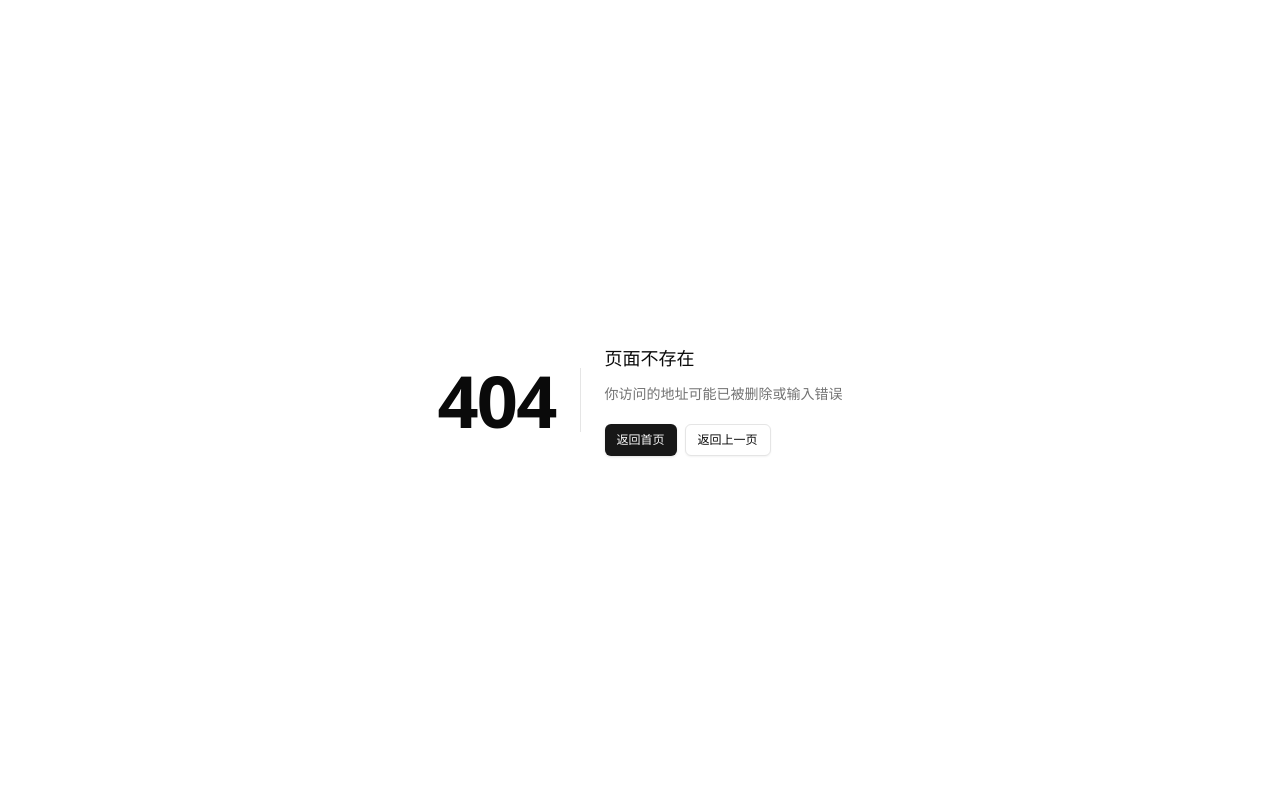
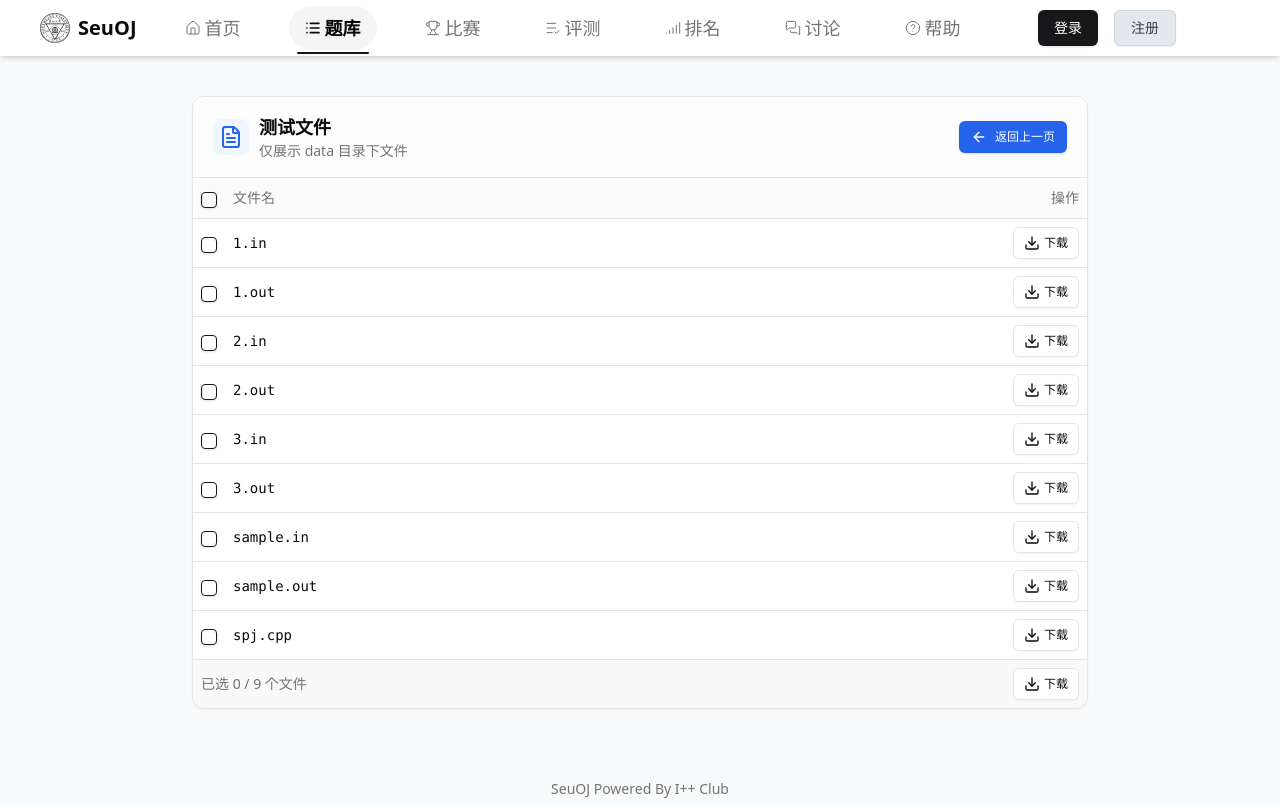
Before and after one commit to SEUAIG/seuoj-frontend, a React (Vite) app: page /problemsLibrary/1/testfile in a window 1280 px wide. Before the commit this address had no page. Built offline with nearby package versions, Linux system fonts and the light colour scheme; no server answers.

Commit message:
测试文件下载（mock）

```diff
--- a/package.json
+++ b/package.json
@@ -19,6 +19,7 @@
     "@monaco-editor/react": "^4.7.0",
     "@radix-ui/react-accordion": "^1.2.12",
     "@radix-ui/react-avatar": "^1.1.11",
+    "@radix-ui/react-checkbox": "^1.3.3",
     "@radix-ui/react-dialog": "^1.1.15",
     "@radix-ui/react-dropdown-menu": "^2.1.16",
     "@radix-ui/react-label": "^2.1.8",
--- a/src/App.tsx
+++ b/src/App.tsx
@@ -19,6 +19,7 @@ import path from 'path';
 import PersonalPage from "./components/pages/PersonalPage";
 import UnauthorizedPage from "./components/pages/UnauthorizedPage";
 import ProtectedRoute from "./components/bussiness/ProtectedRoute";
+import ProblemTestFilePage from "./components/pages/ProblemTestFilePage";
 
 function App() {
   return (
@@ -37,6 +38,7 @@ function App() {
             <Route index element={<ProblemsLibraryPage />} />
             <Route path=":id" element={<ProblemDetailPage />} />
             <Route path=":id/edit" element={<ProblemEditPage />} />
+            <Route path=":id/testfile" element={<ProblemTestFilePage/>} />
           </Route>
           <Route element={<ProtectedRoute allowRole="user" />}>
             <Route path="/submission">
--- a/src/components/bussiness/ProblemDetailInfo.tsx
+++ b/src/components/bussiness/ProblemDetailInfo.tsx
@@ -20,6 +20,7 @@ import {
   ListChecks,
   Database,
   Edit,
+  MessageCircle,
 } from "lucide-react";
 import { ProblemSection } from "./ProblemSection";
 import { ExampleSection } from "./ExampleSection";
@@ -136,10 +137,12 @@ export default function ProblemDetailInfo({
               <TooltipContent>
                 <div className="space-y-1 text-xs">
                   <p className="flex items-center gap-2">
-                    <Clock size={14} /> CPU 时间限制: {formatTime(max_cpu_time_ms)}
+                    <Clock size={14} /> CPU 时间限制:{" "}
+                    {formatTime(max_cpu_time_ms)}
                   </p>
                   <p className="flex items-center gap-2">
-                    <Zap size={14} /> 实际时间限制: {formatTime(max_real_time_ms)}
+                    <Zap size={14} /> 实际时间限制:{" "}
+                    {formatTime(max_real_time_ms)}
                   </p>
                 </div>
               </TooltipContent>
@@ -227,15 +230,24 @@ export default function ProblemDetailInfo({
           </Button>
         )}
         <Button className="bg-green-600 hover:bg-green-700 text-white transition duration-300 ease-in-out transform hover:scale-105">
+          <ListChecks className="mr-2 h-4 w-4" />
           提交记录
         </Button>
         <Button className="bg-orange-600 hover:bg-orange-700 text-white transition duration-300 ease-in-out transform hover:scale-105">
+          <Activity className="mr-2 h-4 w-4" />
           统计
         </Button>
-        <Button className="bg-yellow-600 hover:bg-yellow-700 text-white transition duration-300 ease-in-out transform hover:scale-105">
-          测试数据
+        <Button
+          onClick={() => {
+            nav("testfile");
+          }}
+          className="bg-yellow-600 hover:bg-yellow-700 text-white transition duration-300 ease-in-out transform hover:scale-105"
+        >
+          <BookCopy className="mr-2 h-4 w-4" />
+          文件
         </Button>
         <Button className="bg-amber-600 hover:bg-amber-700 text-white transition duration-300 ease-in-out transform hover:scale-105">
+          <MessageCircle className="mr-2 h-4 w-4" />
           讨论
         </Button>
       </div>
--- /dev/null
+++ b/src/components/pages/ProblemTestFilePage.tsx
@@ -0,0 +1,147 @@
+import { useFileList } from "@/hooks/useFileList";
+import { getTestFile } from "@/services/getTestFile";
+import React, { useState } from "react";
+import { useParams } from "react-router-dom";
+import {
+  Table,
+  TableBody,
+  TableCell,
+  TableFooter,
+  TableHead,
+  TableHeader,
+  TableRow,
+} from "../ui/table";
+import { ArrowLeft, Download, FileText } from "lucide-react";
+import { Checkbox } from "../ui/checkbox";
+import { Button } from "../ui/button";
+
+export default function ProblemTestFilePage() {
+  const { id } = useParams();
+  const tree = getTestFile(id as string);
+  // const fileList = useFileList(tree)
+  const fileListAll = [
+    // 题目描述文件
+    "problem.md",
+    "statement.pdf",
+    // 测试用例文件（核心）
+    "data/1.in",
+    "data/1.out",
+    "data/2.in",
+    "data/2.out",
+    "data/3.in",
+    "data/3.out",
+    "data/sample.in",
+    "data/sample.out",
+    "data/spj.cpp",
+    // 标程/题解文件
+    "solutions/solution.cpp",
+    "solutions/solution.py",
+    "solutions/solution_java.java",
+    "solutions/explanation.md",
+    // 配置文件
+    "config.toml",
+  ];
+  const fileList = fileListAll
+    .filter((item) => item.length > 5 && item.slice(0, 4) === "data")
+    .map((item) => (item.length > 5 ? item.slice(5) : null));
+  const [selectedRows, setSelectedRows] = useState(new Set());
+  const allcount = fileList.length;
+  const selectedcount = selectedRows.size;
+  const selectAll = selectedcount === allcount;
+  const halfSelected = selectedcount > 0 && selectedcount < allcount;
+  return (
+    <div className="w-full min-h-[70vh] flex justify-center px-4 pt-10 pb-16">
+      <div className="w-full max-w-4xl rounded-xl border bg-card shadow-sm overflow-hidden">
+        <div className="flex items-center justify-between px-5 py-4 border-b bg-muted/20">
+          <div className="flex items-center gap-2.5">
+            <span className="h-9 w-9 rounded-lg bg-blue-50 text-blue-600 flex items-center justify-center">
+              <FileText className="h-4.5 w-4.5" />
+            </span>
+            <div>
+              <h2 className="text-lg font-semibold">测试文件</h2>
+              <p className="text-sm text-muted-foreground">
+                仅展示 data 目录下文件
+              </p>
+            </div>
+          </div>
+          <Button
+            size="sm"
+            className="gap-2 bg-blue-600 hover:bg-blue-700 text-white"
+          >
+            <ArrowLeft className="h-4 w-4" />
+            返回上一页
+          </Button>
+        </div>
+        <Table>
+          <TableHeader>
+            <TableRow className="bg-muted/40">
+              <TableHead className="w-8">
+                <Checkbox
+                  checked={selectedcount === fileList.length}
+                  onCheckedChange={(checked) => {
+                    if (checked) {
+                      setSelectedRows(new Set(fileList));
+                    } else {
+                      setSelectedRows(new Set());
+                    }
+                  }}
+                />
+              </TableHead>
+              <TableHead>文件名</TableHead>
+              <TableHead className="text-right">操作</TableHead>
+            </TableRow>
+          </TableHeader>
+          <TableBody>
+            {fileList.map((item) => {
+              return (
+                <TableRow key={item} className="hover:bg-muted/30">
+                  <TableCell>
+                    <Checkbox
+                      id={item as string}
+                      checked={selectedRows.has(item)}
+                      onCheckedChange={(checked) => {
+                        if (checked === true) {
+                          setSelectedRows(new Set([...selectedRows, item]));
+                        } else {
+                          setSelectedRows(new Set());
+                        }
+                      }}
+                    />
+                  </TableCell>
+                  <TableCell className="font-mono text-sm">{item}</TableCell>
+                  <TableCell className="text-right">
+                    <Button
+                      variant="outline"
+                      size="sm"
+                      className="h-8 px-2.5 text-xs gap-1"
+                    >
+                      <Download className="h-3.5 w-3.5" />
+                      下载
+                    </Button>
+                  </TableCell>
+                </TableRow>
+              );
+            })}
+          </TableBody>
+          <TableFooter>
+            <TableRow className="bg-muted/30">
+              <TableCell colSpan={2} className="text-sm text-muted-foreground">
+                已选 {selectedcount} / {allcount} 个文件
+              </TableCell>
+              <TableCell className="text-right">
+                <Button
+                  variant="outline"
+                  size="sm"
+                  className="h-8 px-2.5 text-xs gap-1"
+                >
+                  <Download className="h-3.5 w-3.5" />
+                  下载
+                </Button>
+              </TableCell>
+            </TableRow>
+          </TableFooter>
+        </Table>
+      </div>
+    </div>
+  );
+}
--- /dev/null
+++ b/src/components/ui/checkbox.tsx
@@ -0,0 +1,28 @@
+import * as React from "react"
+import * as CheckboxPrimitive from "@radix-ui/react-checkbox"
+import { Check } from "lucide-react"
+
+import { cn } from "@/lib/utils"
+
+const Checkbox = React.forwardRef<
+  React.ElementRef<typeof CheckboxPrimitive.Root>,
+  React.ComponentPropsWithoutRef<typeof CheckboxPrimitive.Root>
+>(({ className, ...props }, ref) => (
+  <CheckboxPrimitive.Root
+    ref={ref}
+    className={cn(
+      "grid place-content-center peer h-4 w-4 shrink-0 rounded-sm border border-primary shadow focus-visible:outline-none focus-visible:ring-1 focus-visible:ring-ring disabled:cursor-not-allowed disabled:opacity-50 data-[state=checked]:bg-primary data-[state=checked]:text-primary-foreground",
+      className
+    )}
+    {...props}
+  >
+    <CheckboxPrimitive.Indicator
+      className={cn("grid place-content-center text-current")}
+    >
+      <Check className="h-4 w-4" />
+    </CheckboxPrimitive.Indicator>
+  </CheckboxPrimitive.Root>
+))
+Checkbox.displayName = CheckboxPrimitive.Root.displayName
+
+export { Checkbox }
--- /dev/null
+++ b/src/hooks/useFileList.ts
@@ -0,0 +1,31 @@
+type FileNode = {
+  name: string;
+  children?: FileNode[];
+};
+export function useFileList(tree: FileNode[]) {
+  const files: string[] = [];
+  const walk = (nodes: FileNode[], prefix: string) => {
+    nodes.forEach((node) => {
+      const currentPath = prefix ? `${prefix}/${node.name}` : node.name;
+      if (node.children && node.children.length > 0) {
+        walk(node.children, currentPath);
+        return;
+      }
+      files.push(currentPath);
+    });
+  };
+  walk(tree, "");
+  return files;
+//   一个dfs 函数 标注对应的小分支 和 前缀
+}
+//以下为tree 的结构示例 [
+//     {
+//       "name": "src",
+//       "children": [
+//         { "name": "main.rs" },
+//         { "name": "lib.rs" }
+//       ]
+//     },
+//     { "name": "Cargo.toml" },
+//     { "name": "README.md" }
+//   ]
--- /dev/null
+++ b/src/services/getTestFile.ts
@@ -0,0 +1,7 @@
+import { api } from "./api/axios";
+
+export async function getTestFile(pid:string)
+{
+    const res = await api.get(`/api/problem/tree/${pid}`);
+    return res.data.data
+}
```
Also changed, not shown: 1 other file (tests, documents, lock files or other folders).
